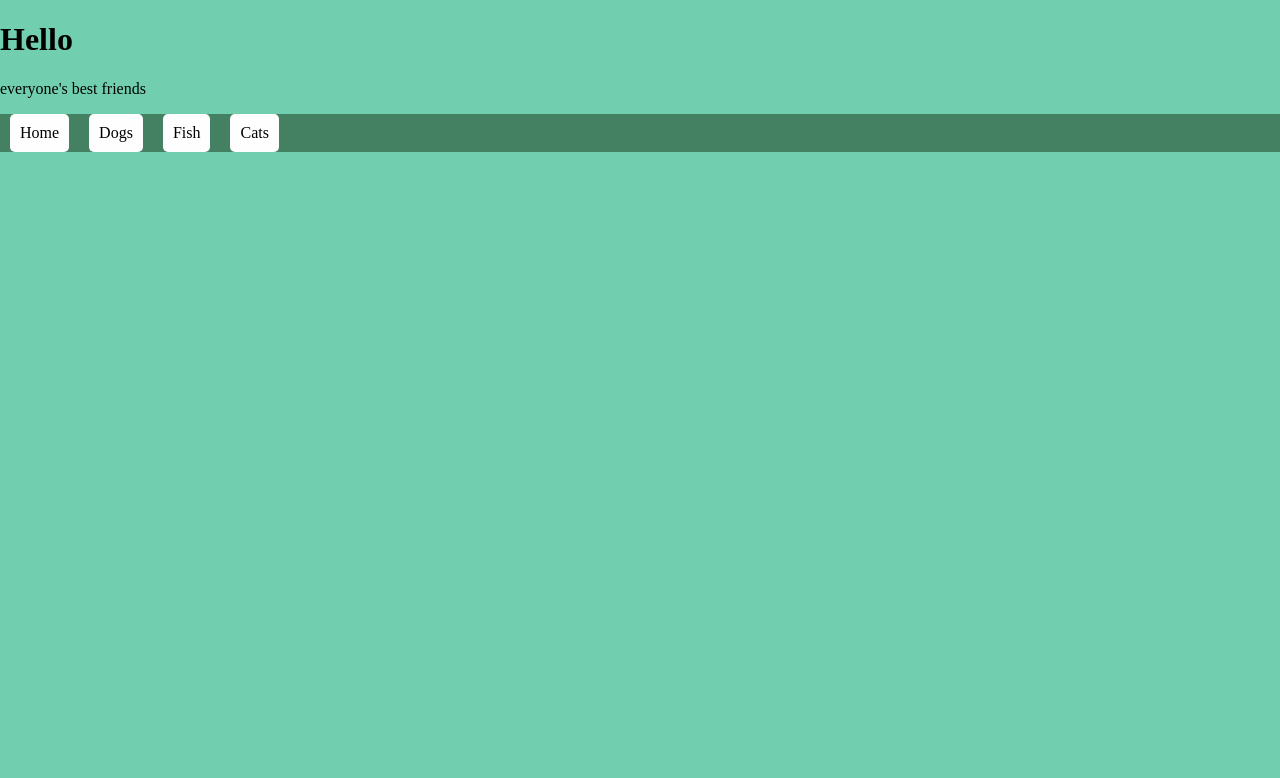
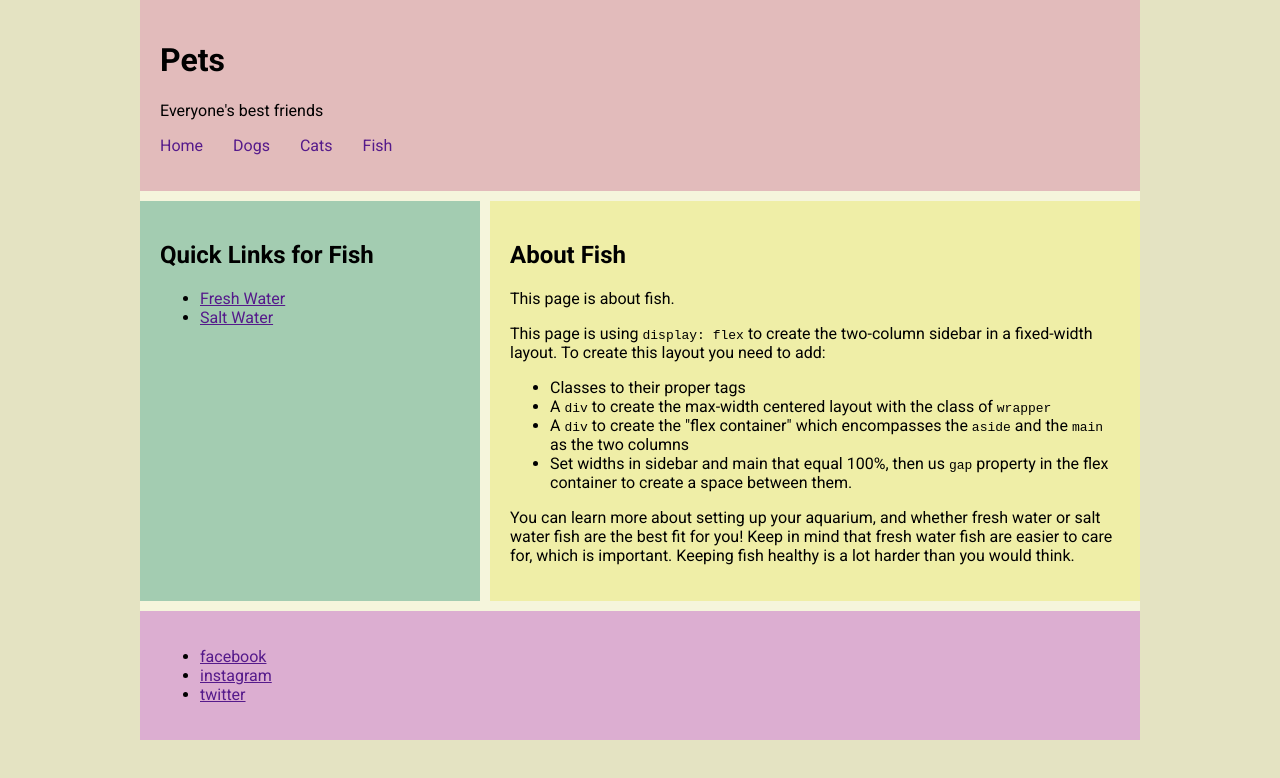
Before and after one commit to yeplune/8-ex-flexbox, a plain HTML site: page index.html in a window 1280 px wide. Drawn offline with Linux system fonts and the light colour scheme.

Commit message:
stylesssssss

```diff
--- a/index.html
+++ b/index.html
@@ -1,20 +1,71 @@
 <!DOCTYPE html>
 <html lang="en">
+
 <head>
 	<meta charset="utf-8">
-        <title>Flexbox</title>
+	<meta name="viewport" content="width=device-width, initial-scale=1.0">
+	<title>Pets: About Fish</title>
+    <link rel="preconnect" href="https://fonts.googleapis.com">
+<link rel="preconnect" href="https://fonts.gstatic.com" crossorigin>
+<link href="https://fonts.googleapis.com/css2?family=Alfa+Slab+One&family=Old+Standard+TT:ital,wght@0,400;0,700;1,400&family=Roboto:ital,wght@0,100..900;1,100..900&display=swap" rel="stylesheet">
     <link rel="stylesheet" href="styles.css">
+
 </head>
+
 <body>
-       <h1>Hello</h1>
-       <nav class="Nav-ess">
-        <p>everyone's best friends</p>
+<div class="wrapper">
+	<header class="site-header">
+		<h1>Pets</h1>
+		<p>Everyone's best friends</p>
+		<nav>
 			<ul class="site-links">
-               <li><a href="#" class="inside-link">Home</a></li>
-               <li><a href="#"class="inside-link">Dogs</a></li>
-               <li><a href="#"class="inside-link">Fish</a></li>
-               <li><a href="#" class="inside-link">Cats</a></li>
+				<li><a href="" class="site-link">Home</a></li>
+				<li><a href="" class="site-link">Dogs</a></li>
+				<li><a href="" class="site-link">Cats</a></li>
+				<li><a href="" class="site-link">Fish</a></li>
 			</ul>
 		</nav>
+	</header>
+<div class="side-side">
+	<aside class="side-bar">
+		<h2>Quick Links for Fish</h2>
+		<nav>
+			<ul>
+				<li><a href="">Fresh Water</a></li>
+				<li><a href="">Salt Water</a></li>
+			</ul>
+		</nav>
+	</aside>
+
+	<main class="site-main">
+		<article>
+			<h2>About Fish</h2>
+			<p>This page is about fish.</p>
+			<p>This page is using <code>display: flex</code> to create the two-column sidebar in a fixed-width layout.
+				To create this layout you need to add:</p>
+			<ul>
+				<li>Classes to their proper tags</li>
+				<li>A <code>div</code> to create the max-width centered layout with the class of <code>wrapper</code></li>
+				<li>A <code>div</code> to create the "flex container" which encompasses the <code>aside</code> and the
+					<code>main</code> as the two columns</li>
+				<li>Set widths in sidebar and main that equal 100%, then us <code>gap</code> property in the flex
+					container to create a space between them.</li>
+			</ul>
+
+			<p>You can learn more about setting up your aquarium, and whether fresh water or salt water fish are the
+				best fit for you! Keep in mind that fresh water fish are easier to care for, which is important. Keeping
+				fish healthy is a lot harder than you would think.</p>
+		</article>
+	</main>
+</div>
+	<footer class="site-footer">
+		<ul>
+			<li><a href="">facebook</a></li>
+			<li><a href="">instagram</a></li>
+			<li><a href="">twitter</a></li>
+		</ul>
+	</footer>
+</div>
 </body>
+
 </html>
--- a/styles.css
+++ b/styles.css
@@ -1,32 +1,56 @@
 html{
-    background-color: rgb(113, 207, 176);
+    background-color: rgb(228, 227, 194);
 }
 
 body{
     margin: 0px;
+    font-family: 'Roboto', sans-serif;
 }
 
-.Nav-ess{
+.site-header{
+    background-color: rgb(226, 187, 187);
+    padding: 20px;
+}
 
+.side-bar{
+    background-color: rgb(163, 204, 177);
+    flex: 0 0 300px;
+    padding: 20px;
+}
+
+.site-main{
+    background-color: rgb(239, 238, 167);
+    padding: 20px;
+}
+
+.site-footer{
+    background-color: rgb(220, 174, 209);
+    padding: 20px;
+}
+
+.wrapper {
+    background-color:beige;
+    max-width: 1000px;
+    margin: 0 auto;
+}
+
+.side-side{
+    display:flex;
+    gap: 10px;
+    margin: 10px 0;
 }
 
 .site-links{
-     list-style-type: none;
-     padding: 0px;
-     display: flex;
-     background-color: rgb(68, 128, 98);
+    list-style-type: none;
+    display: flex;
+    gap: 30px;
+    padding: 0;
 }
 
-.inside-link{
-    background-color: rgb(254, 254, 255);
-    padding: 10px;
-    margin: 0 10px;
+.site-link{
     text-decoration: none;
-    color: rgb(0, 0, 0);
-    display: inline-block;
-    border-radius: 5px;
 }
 
-.inside-link:hover{
-    background-color: rgb(221, 221, 221);
+.site-link:hover{
+    text-decoration: underline;
 }
```
Lines whose indentation alone changed are shown as unchanged.
